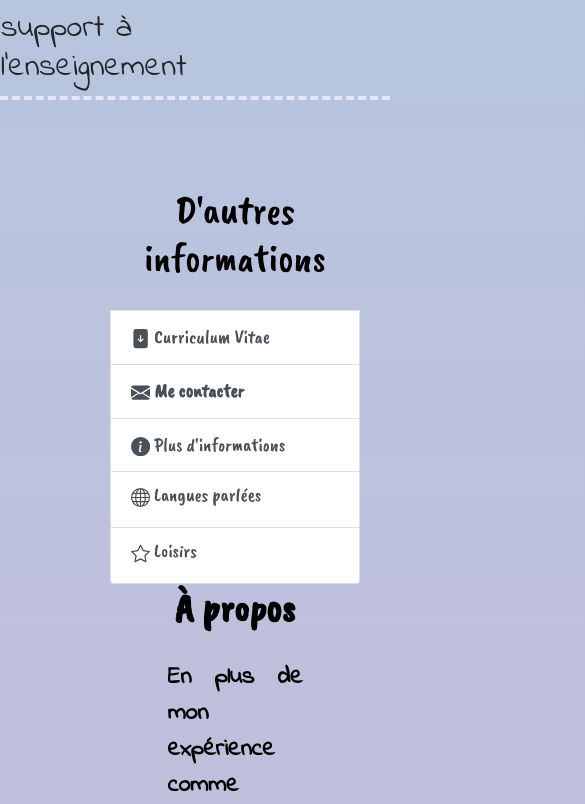
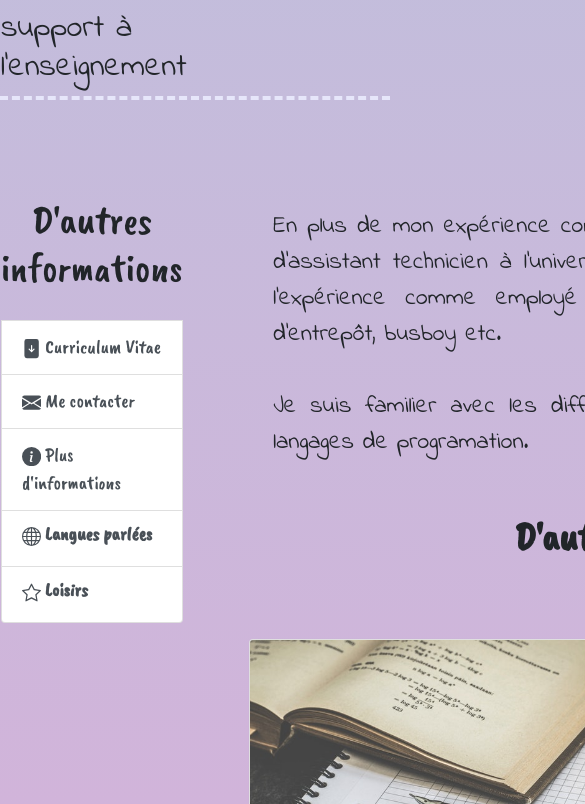
Before and after one commit to Aerosiderolito/curriculum, a React (Create React App) app: page / in a window 390 px wide. Shown: the part 2580-3384 px from the top of the page, 585 px wide, since content can reach past the window. Built offline with nearby package versions, Linux system fonts and the light colour scheme.

Commit message:
third commit

```diff
--- a/src/App.css
+++ b/src/App.css
@@ -211,8 +211,16 @@ p.card-text{
   font-family: 'Caveat Brush', cursive!important;
   font-size: 40px;
   padding-bottom: .5em;
+  text-align: center;
 }
 
+.tableInfo{
+
+  width: 80%;
+  margin-top: 2em;
+
+
+}
 .list-group{
   font-family: 'Caveat Brush', cursive!important;
   font-size: larger;
@@ -234,3 +242,9 @@ nav{
 .nav-item{
   padding-left: 2em;
 }
+
+.alignCellTop{
+  padding-top: 4em;
+  padding-right: 2em ;
+  vertical-align: top;
+}
--- a/src/Fade.jsx
+++ b/src/Fade.jsx
@@ -3,10 +3,10 @@ import {useSpring, animated, config} from 'react-spring'
 import RainbowText from 'react-rainbow-text';
 
 export const Animated =()=> {
-    const [flip, set] = useState(false)
+    const [flip, set] = useState(true)
     /*const props = useSpring({ */
-    useSpring({
-        to: { opacity: 0.2, color:"azure" },
+    const props = useSpring({
+        to: { opacity: 0.1, color:"blue" },
         from: { opacity: 1 },
         reset: true,
         reverse: flip,
--- a/src/Skills.jsx
+++ b/src/Skills.jsx
@@ -11,13 +11,15 @@ import {Animated} from "./Fade";
 const Skills = props => {
     const [open, setOpen] = useState(false);
     return(
-        <div className="container-fluid spacer" id={props.id}>
+        <div id={props.id}>
+            <table className={"tableInfo"}>
+                <thead>
 
-
-            <div className="row section alignTwoCols">
-                {/*/* Premiere colonne*/}
-                <div className={"col-lg-2"}>
-                    <div>
+                </thead>
+                <tbody>
+                <tr>
+                    <td className={"alignCellTop"}>
+                        {/*premiere colonne*/}
                         <div className={"list-group leftText"}>
                             <h2 className={"subsectionTitle"}>D'autres informations</h2>
 
@@ -38,7 +40,7 @@ const Skills = props => {
                                 <Collapse in={open}>
                                     <ul>
                                         <li>
-                                                <a href={"./src/docs/cvWeb/cv.html"} target={"_blank"} rel={"noreferrer"}>
+                                            <a href={"https://www-ens.iro.umontreal.ca/~rodrigce/"} target={"_blank"} rel={"noreferrer"}>
                                                 <Animated/>
                                             </a>
                                         </li>
@@ -56,13 +58,11 @@ const Skills = props => {
                                 <h4 className={"leftText smallItem "}><Globe/> Langues parlées</h4>
                                 <Collapse in={open}>
 
-
                                     <ul>
                                         <li>Français </li>
                                         <li>Anglais</li>
                                         <li>Espagnol</li>
                                     </ul>
-
 
                                 </Collapse>
 
@@ -72,7 +72,6 @@ const Skills = props => {
                                  onClick={() => setOpen(!open)}
                                  aria-controls={" light"}
                                  aria-expanded={open}
-
                             >
 
                                 <h4 className={"leftText smallItem"}><Star/> Loisirs</h4>
@@ -86,20 +85,15 @@ const Skills = props => {
                                     </ul>
 
                                 </Collapse>
-
-
+                            </div>
 
                         </div>
 
 
-                        </div>
-                    </div>
-                </div>
-
-              {/*DEUXIEME COLONNE*/}
-                <div className="col-sm-8 ">
+                    </td>
+                    <td>
                         <div>
-
+                            <div>
 
                                 <h1 className={"subsectionTitle"}>
                                     <strong>À propos </strong>
@@ -156,11 +150,11 @@ const Skills = props => {
 
                             </div>
                         </div>
+                    </td>
+                </tr>
+                </tbody>
+            </table>
     </div>
-
-
-        </div>
-
     )
 
 }
```
Also changed, not shown: src/docs/cvWeb/index.html (renamed from src/docs/cvWeb/CV.html). Lines whose indentation alone changed are shown as unchanged.
